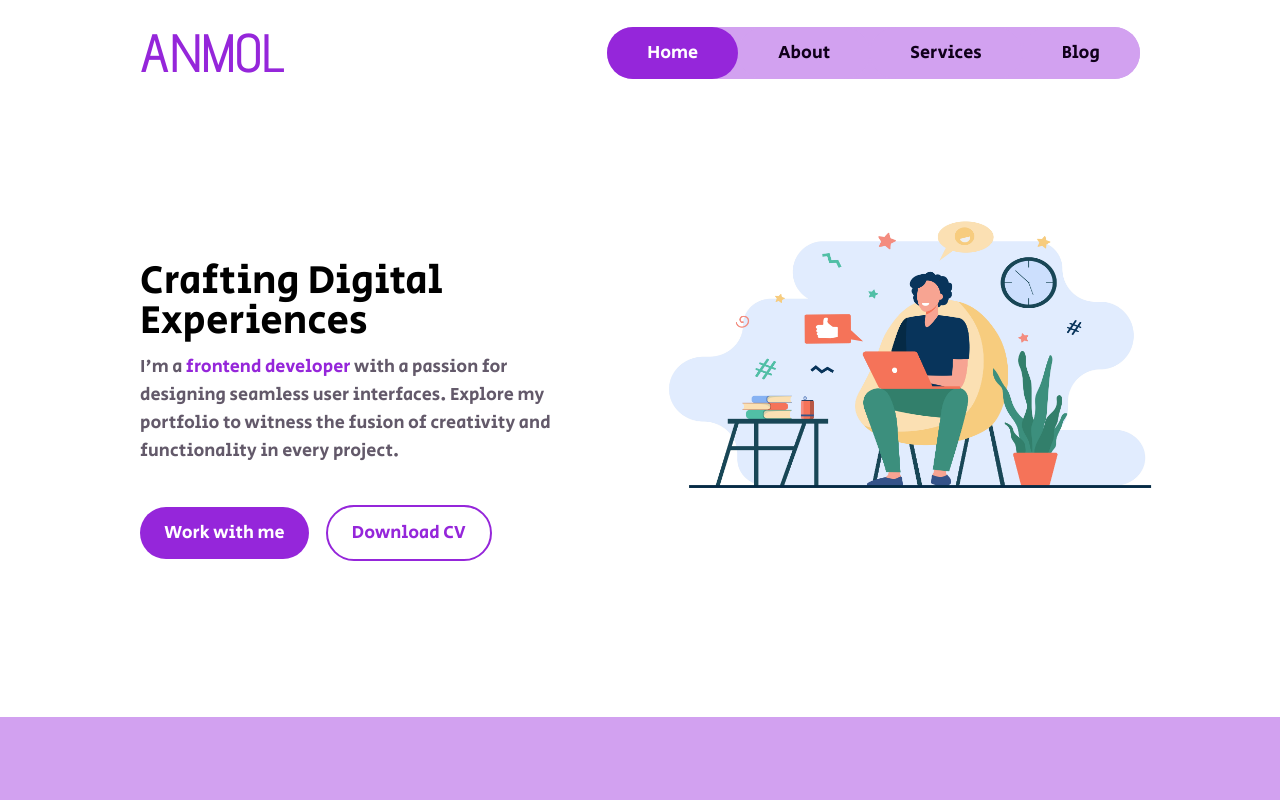
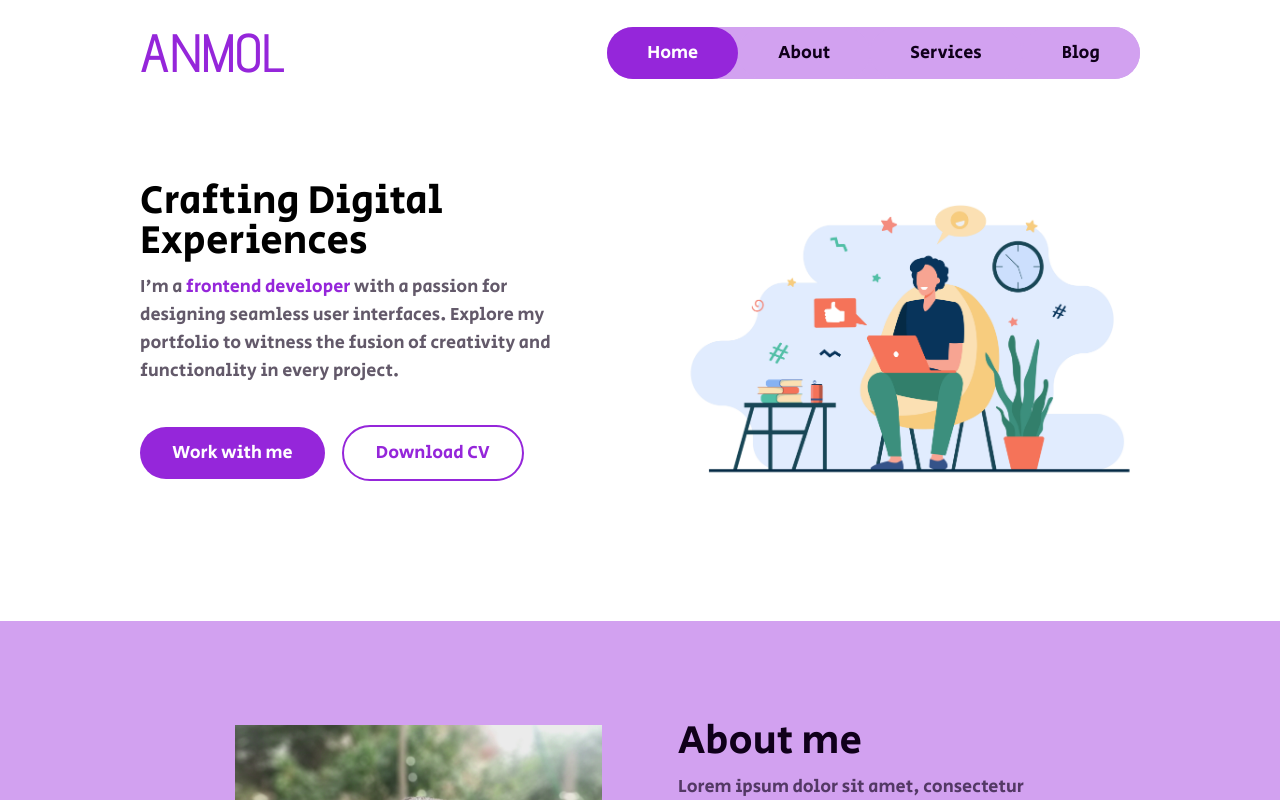
Before and after one commit to Anmol-dev45/portfolio, a Next.js app: page / in a window 1280 px wide. Shown: the top 800 px of the page. Built offline with nearby package versions, Linux system fonts and the light colour scheme.

Commit message:
Improved code

```diff
--- a/components/Button.tsx
+++ b/components/Button.tsx
@@ -7,7 +7,7 @@ interface Props {
 }
 
 const Button: React.FC<Props> = ({ children, variant }) => {
-    const className = "block px-6 py-2 md:py-3 w-fit rounded-full text-base md:text-lg"
+    const className = "block px-8 py-3  w-fit rounded-full text-base md:text-lg"
     const variants = {
         "primary": <div className={`bg-primary text-white ${className}`}>
             {children}
--- a/components/Container.tsx
+++ b/components/Container.tsx
@@ -1,21 +1,25 @@
-import { ReactNode } from 'react';
+import { ReactNode } from "react";
 
 interface Props {
-    children?: ReactNode;
-    variant: 'primary' | 'secondary';
+  children?: ReactNode;
+  variant: "primary" | "secondary";
 }
 
 const Container: React.FC<Props> = ({ children, variant }) => {
-    const variants = {
-        "primary": <div className="container px-2 lg:px-[140px] py-3 mx-auto">
-            {children}
-        </div>,
-        "secondary": <div className="container px-2 md:px-32 lg:px-[235px] py-3 mx-auto">
-            {children}
-        </div>
-    }
+  const variants = {
+    primary: (
+      <div className="container px-2 lg:px-[140px] py-3 mx-auto">
+        {children}
+      </div>
+    ),
+    secondary: (
+      <div className="container px-2 md:px-32 lg:px-[235px] py-3 mx-auto">
+        {children}
+      </div>
+    ),
+  };
 
-    return variants[variant]
+  return variants[variant];
 };
 
 export default Container;
--- a/components/Hero.tsx
+++ b/components/Hero.tsx
@@ -1,25 +1,46 @@
-import Container from './Container'
-import Button from './Button'
+import Container from "./Container";
+import Button from "./Button";
+import Image from "next/image";
 
-const Hero = () => (
-  <section className='pb-11 pt-14 xl:pt-36 xl:pb-36'>
-    <Container variant='primary'>
-      <div className="flex flex-col xl:flex-row-reverse gap-x-20 gap-y-[52px] ">
-        <div className='flex-1'>
-          <img src="/hero.jpg" alt="" className='xl:-mt-14 xl:scale-x-110 xl:h-fullś object-fill' />
-        </div>
-        <div className='flex-1 text-center xl:text-left'>
-          <h1 className=' text-[30px] xl:text-[40px] leading-[100%]'>Crafting Digital Experiences</h1>
-          <p className='body-text mt-[12px] mb-10 md:px-16 xl:pr-12 xl:pl-0'>I&apos;m a <span className='text-primary'>frontend developer</span> with a passion for designing seamless user interfaces. Explore my portfolio to witness the fusion of creativity and functionality in every project.</p>
-          <div className='flex items-center gap-y-4 gap-1 xl:gap-[17px] max-xl:justify-center flex-wrap'>
-            <Button variant='primary'>Work with me</Button>
-            <Button variant='secondary'>Download CV</Button>
+interface Props {}
+
+const Hero: React.FC<Props> = () => {
+  return (
+    <section className="pb-11 pt-8 xl:pt-16 xl:pb-32">
+      <Container variant="primary">
+        <div className="flex flex-col xl:flex-row-reverse gap-x-20 gap-y-4 xl:items-end">
+          <div className="flex-1">
+            <div className="h-[400px] xl:h-full">
+              <Image
+                src="/hero.jpg"
+                alt=""
+                width={800}
+                height={600}
+                objectFit="contain"
+                className="my-auto"
+              />
+            </div>
+          </div>
+          <div className="flex-1 text-center xl:text-left">
+            <h1 className=" text-[30px] xl:text-[40px] leading-[100%]">
+              Crafting Digital Experiences
+            </h1>
+            <p className="body-text mt-[12px] mb-10 md:px-16 xl:pr-12 xl:pl-0">
+              I&apos;m a{" "}
+              <span className="text-primary">frontend developer</span> with a
+              passion for designing seamless user interfaces. Explore my
+              portfolio to witness the fusion of creativity and functionality in
+              every project.
+            </p>
+            <div className="flex items-center gap-y-4 gap-1 xl:gap-[17px] max-xl:justify-center flex-wrap">
+              <Button variant="primary">Work with me</Button>
+              <Button variant="secondary">Download CV</Button>
+            </div>
           </div>
         </div>
-      </div>
-    </Container>
-  </section>
-)
+      </Container>
+    </section>
+  );
+};
 
-
-export default Hero
+export default Hero;
```
Also changed, not shown: components/Contact.tsx (+29 -18 lines), components/Icons.tsx (+10 -5 lines), components/Tools.tsx (+28 -19 lines).
